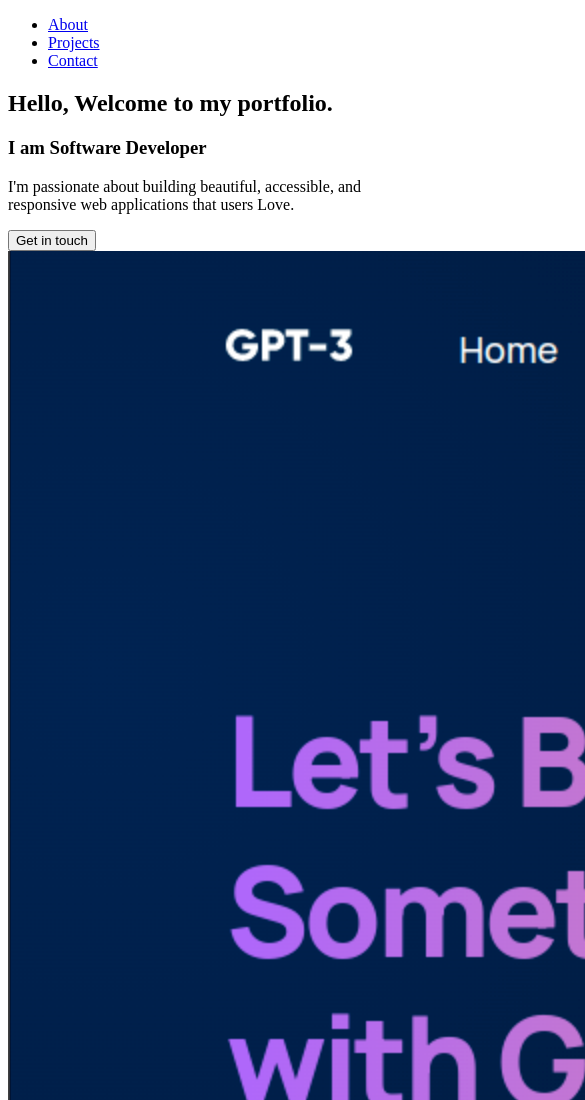
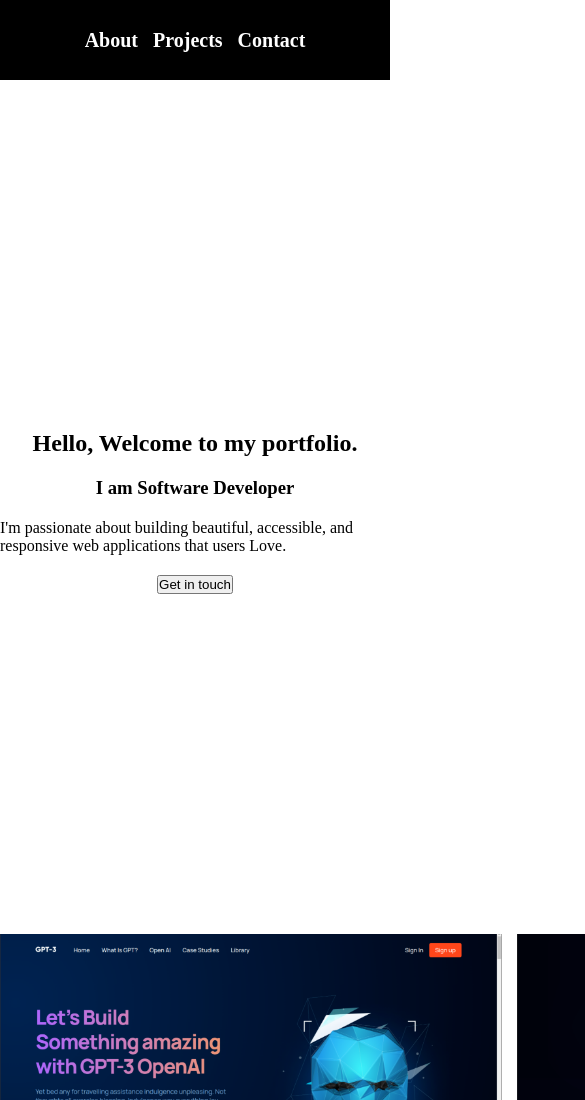
Before and after one commit to Bonface-Wairera/Microverse-Project1, a plain HTML site: page index.html in a window 390 px wide. Shown: the top 1100 px of the page, 585 px wide, since content can reach past the window. Drawn offline with Linux system fonts and the light colour scheme.

Commit message:
css styles
Changes to css files

```diff
--- a/css/style.css
+++ b/css/style.css
@@ -0,0 +1,100 @@
+* {
+  padding: 0;
+  margin: 0;
+  box-sizing: border-box;
+}
+
+html {
+  font-size: 100%;
+}
+#navbar {
+  position: fixed;
+  top: 0;
+  left: 0;
+  width: 100%;
+  background-color: black;
+}
+
+#navbar ul {
+  list-style-type: none;
+  display: flex;
+  justify-content: center;
+  align-items: center;
+  gap: 15px;
+  height: 80px;
+}
+
+#navbar ul li a {
+  text-decoration: none;
+  font-size: 20px;
+  color: white;
+  font-weight: bold;
+}
+
+#navbar ul li a:hover {
+  color: hsl(153, 71%, 59%);
+}
+
+main {
+  margin-top: 90px;
+  width: calc(100%-8rem);
+  margin-inline: auto;
+}
+
+#welcome-section {
+  width: 100%;
+  height: 100vh;
+  display: flex;
+  justify-content: center;
+  align-items: center;
+  flex-direction: column;
+  gap: 20px;
+}
+
+#welcome-section h1 {
+  font-size: 24px;
+}
+
+#projects {
+  display: grid;
+  grid-template-columns: repeat(3, 1fr);
+  gap: 15px;
+}
+
+.project-tile div img {
+  height: 200px;
+}
+
+#contact {
+  display: flex;
+  flex-direction: row;
+  gap: 20px;
+}
+
+#contact div {
+  flex: 1;
+  margin-top: 40px;
+}
+
+#form {
+  display: flex;
+  flex-direction: column;
+  gap: 10px;
+}
+
+footer {
+  diplay: flex;
+  align-items: center;
+  justify-content: center;
+  margin-top: 40px;
+}
+
+footer p {
+  padding: 20px;
+}
+
+@media only screen and (max-width: 860px) {
+  #projects {
+    grid-template-columns: repeat(2, 1fr);
+  }
+}
--- a/index.html
+++ b/index.html
@@ -159,7 +159,7 @@
           </div>
         </div>
         <div>
-          <form action="">
+          <form action="" id="form">
             <label for="name">Name</label>
             <input type="text" id="name" placeholder="Name" />
             <label for="email">Email</label>
```
